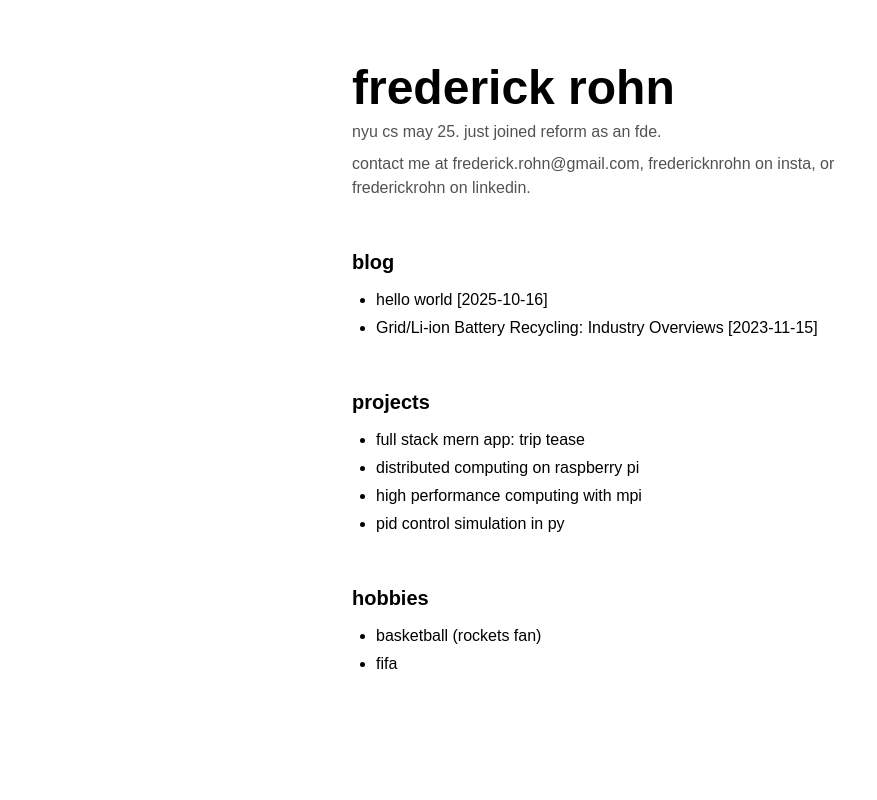
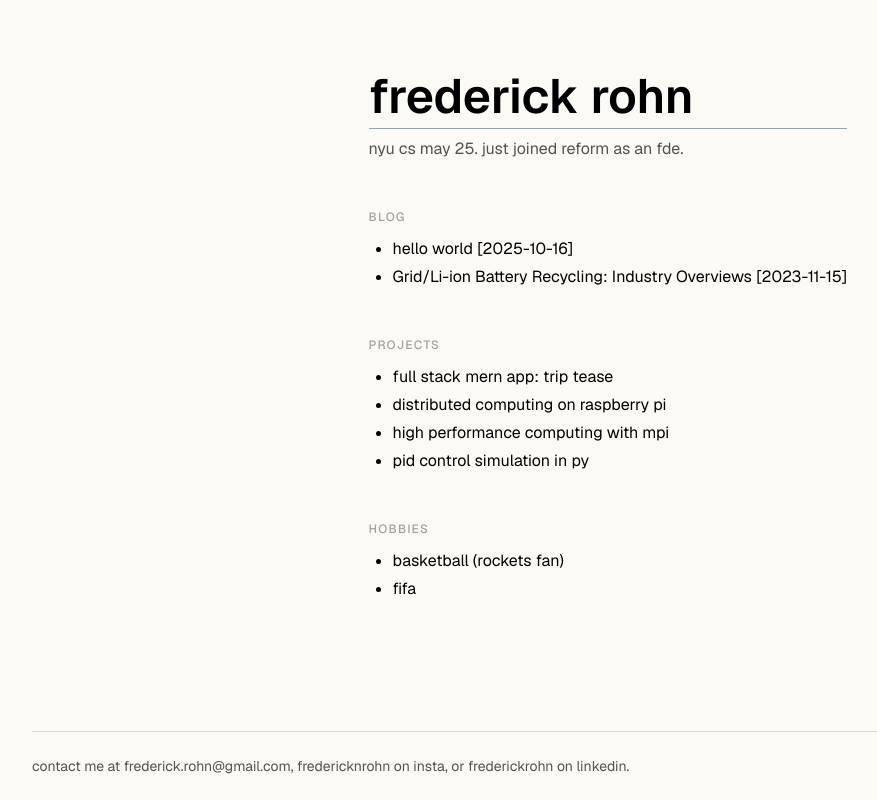
Before and after one commit to frederickrohn/personal_website, a Next.js app in the folder site/: page / in a window 1280 px wide. Shown: the whole page, without its empty margins (16-893 px from the left). Built offline with nearby package versions, Linux system fonts and the light colour scheme.

Commit message:
added halftone photo and reworked structure

```diff
--- a/site/src/app/components/CubesHeader.tsx
+++ b/site/src/app/components/CubesHeader.tsx
@@ -42,6 +42,7 @@ const CubesHeader: React.FC<CubesHeaderProps> = ({
         rippleSpeed={rippleSpeed}
         autoAnimate={autoAnimate}
         rippleOnClick={rippleOnClick}
+        faceColor="#fbfaf4"
       />
     </div>
   );
--- /dev/null
+++ b/site/src/app/components/HalftoneImage.tsx
@@ -0,0 +1,37 @@
+"use client";
+
+import { HalftoneCmyk } from "@paper-design/shaders-react";
+
+export default function HalftoneImage() {
+  return (
+    <div className="w-full">
+      <HalftoneCmyk
+        width={480}
+        height={600}
+        image="/PFP.JPG"
+        colorBack="#fbfaf4"
+        colorC="#00b3ff"
+        colorM="#fc4f9d"
+        colorY="#ffd900"
+        colorK="#231f20"
+        size={0.2}
+        gridNoise={0.7}
+        type="ink"
+        softness={1}
+        contrast={1}
+        floodC={0.15}
+        floodM={0}
+        floodY={0}
+        floodK={0}
+        gainC={0.3}
+        gainM={0}
+        gainY={0.2}
+        gainK={0}
+        grainMixer={0}
+        grainOverlay={0}
+        grainSize={0.5}
+        fit="cover"
+      />
+    </div>
+  );
+}
--- a/site/src/app/globals.css
+++ b/site/src/app/globals.css
@@ -2,7 +2,8 @@
 
 /* Minimal global styles */
 body {
-  font-family: Arial, Helvetica, sans-serif;
+  font-family: var(--font-geist-sans), sans-serif;
+  background-color: #fbfaf4;
 }
 
 /* Hide native cursor everywhere within the webpage */
--- a/site/src/app/page.tsx
+++ b/site/src/app/page.tsx
@@ -2,6 +2,7 @@ import Link from "next/link";
 import { posts } from "@/data/posts";
 import { projects } from "@/data/projects";
 import TargetCursor from "@/app/components/CustomTargetCursor";
+import HalftoneImage from '@/app/components/HalftoneImage';
 
 export default function HomePage() {
   const hobbies = ["basketball (rockets fan)", "fifa"];
@@ -9,28 +10,21 @@ export default function HomePage() {
   return (
     <>
       <TargetCursor spinDuration={2} />
-    <main className="mx-auto max-w-xl px-4 py-16 space-y-12">
+      <div className="flex flex-col min-h-screen">
+        <div className="flex justify-center flex-1">
+          <main className="max-w-xl px-4 py-16 space-y-12">
             <section>
-        <h1 className="text-5xl font-bold">frederick rohn</h1>
+              <h1 className="text-5xl font-semibold border-b border-gray-400 py-2">frederick rohn</h1>
 
               <p className="mt-2 text-neutral-600">
                 {"nyu cs may 25. just joined "}
                 <a href="https://www.reformhq.com/" target="_blank" rel="noreferrer" className="cursor-target">reform</a>
                 {" as an fde."}
               </p>
-        <p className="mt-2 text-neutral-600">
-          {"contact me at "}
-          <a href="mailto:frederick.rohn@gmail.com" className="cursor-target">frederick.rohn@gmail.com</a>
-          {", "}
-          <a href="https://instagram.com/fredericknrohn" target="_blank" rel="noreferrer" className="cursor-target">fredericknrohn</a>
-          {" on insta, or "}
-          <a href="https://www.linkedin.com/in/frederickrohn" target="_blank" rel="noreferrer" className="cursor-target">frederickrohn</a>
-          {" on linkedin."}
-        </p>
+            </section>
 
-      </section>
             <section>
-        <h2 className="text-xl font-semibold">blog</h2>
+              <h2 className="text-xs font-medium uppercase tracking-widest text-neutral-400">blog</h2>
               <ul className="list-disc ml-6 mt-3 space-y-1">
                 {posts.map((p) => (
                   <li key={p.slug}>
@@ -39,8 +33,9 @@ export default function HomePage() {
                 ))}
               </ul>
             </section>
+
             <section>
-        <h2 className="text-xl font-semibold">projects</h2>
+              <h2 className="text-xs font-medium uppercase tracking-widest text-neutral-400">projects</h2>
               <ul className="list-disc ml-6 mt-3 space-y-1">
                 {projects.map((pr) => (
                   <li key={pr.slug}>
@@ -51,8 +46,9 @@ export default function HomePage() {
                 ))}
               </ul>
             </section>
+
             <section>
-        <h2 className="text-xl font-semibold">hobbies</h2>
+              <h2 className="text-xs font-medium uppercase tracking-widest text-neutral-400">hobbies</h2>
               <ul className="list-disc ml-6 mt-3 space-y-1">
                 {hobbies.map((h) => (
                   <li key={h}>{h}</li>
@@ -60,6 +56,24 @@ export default function HomePage() {
               </ul>
             </section>
           </main>
+
+          <aside className="hidden md:block sticky top-0 self-start overflow-hidden py-16 px-4">
+            <HalftoneImage />
+          </aside>
+        </div>
+
+        <footer className="py-6 text-neutral-600 text-sm">
+          <div className="border-t border-gray-300 mx-12 pt-6">
+          {"contact me at "}
+          <a href="mailto:frederick.rohn@gmail.com" className="cursor-target">frederick.rohn@gmail.com</a>
+          {", "}
+          <a href="https://instagram.com/fredericknrohn" target="_blank" rel="noreferrer" className="cursor-target">fredericknrohn</a>
+          {" on insta, or "}
+          <a href="https://www.linkedin.com/in/frederickrohn" target="_blank" rel="noreferrer" className="cursor-target">frederickrohn</a>
+          {" on linkedin."}
+          </div>
+        </footer>
+      </div>
     </>
   );
 }
```
Also changed, not shown: 1 other file (tests, documents, lock files or other folders). Lines whose indentation alone changed are shown as unchanged.
